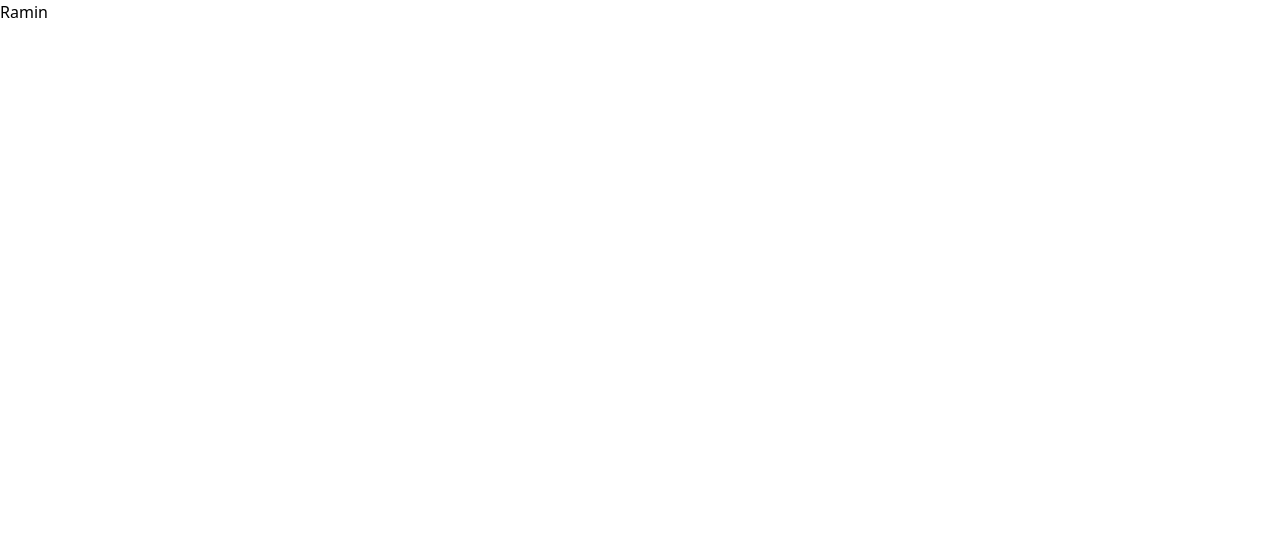
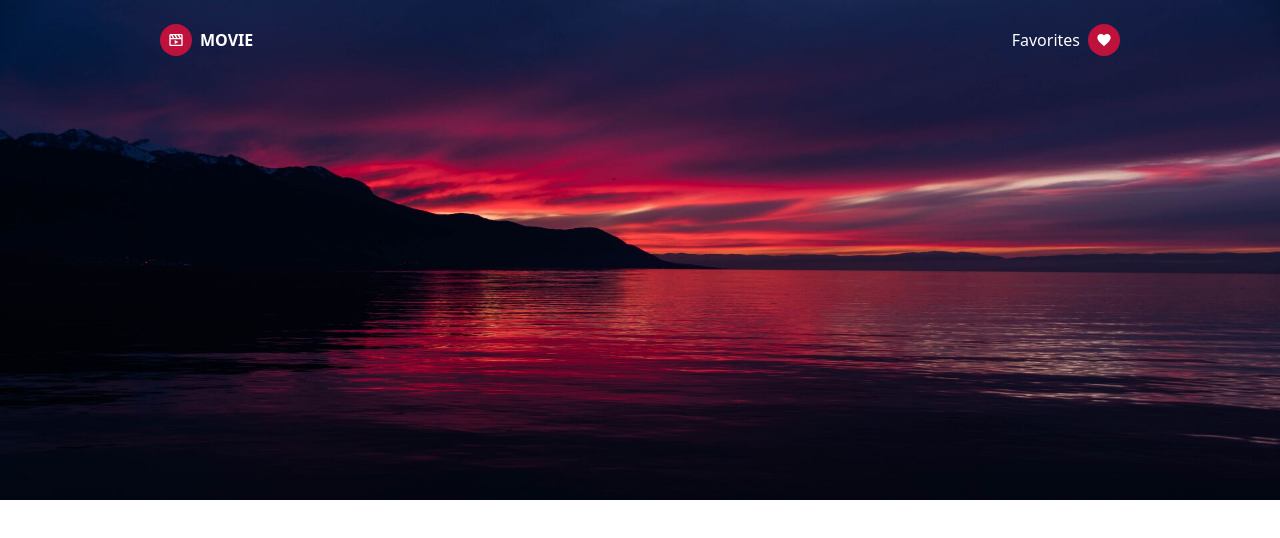
Before and after one commit to RaminMikayilov/simple-movie-app, a React (Vite) app: page / in a window 1280 px wide. Shown: the top 538 px of the page. Built offline with nearby package versions, Linux system fonts and the light colour scheme.

Commit message:
Add Navbar

```diff
--- a/package.json
+++ b/package.json
@@ -12,6 +12,7 @@
     "@reduxjs/toolkit": "^1.9.3",
     "react": "^18.2.0",
     "react-dom": "^18.2.0",
+    "react-icons": "^4.8.0",
     "react-redux": "^8.0.5"
   },
   "devDependencies": {
--- a/src/App.jsx
+++ b/src/App.jsx
@@ -1,10 +1,12 @@
 import React from "react";
-import { useSelector } from "react-redux";
+import Home from "./pages/Home";
 
 const App = () => {
-  const { name } = useSelector((state) => state.movie);
-
-  return <div>{name}</div>;
+  return (
+    <div className="bg-cBlue">
+      <Home />
+    </div>
+  );
 };
 
 export default App;
--- /dev/null
+++ b/src/components/Hero.jsx
@@ -0,0 +1,16 @@
+import React from "react";
+import Navbar from "./Navbar";
+import heroImage from "../assets/hero.jpg";
+
+const Hero = () => {
+  return (
+    <div className="h-[500px]">
+      <Navbar />
+      <div className="w-full h-full">
+        <img src={heroImage} alt="hero" className="w-full h-full" />
+      </div>
+    </div>
+  );
+};
+
+export default Hero;
--- /dev/null
+++ b/src/components/MovieList.jsx
@@ -0,0 +1,7 @@
+import React from "react";
+
+const MovieList = () => {
+  return <div>MovieList</div>;
+};
+
+export default MovieList;
--- /dev/null
+++ b/src/components/Navbar.jsx
@@ -0,0 +1,26 @@
+import React from "react";
+
+// icons
+import { BiMoviePlay } from "react-icons/bi";
+import { MdFavorite } from "react-icons/md";
+
+const Navbar = () => {
+  return (
+    <div className="flex justify-between p-6 px-40 bg-transparent text-white absolute w-full">
+      <div className="cursor-pointer font-bold flex items-center gap-2">
+        <span className="bg-cRose p-2 rounded-full">
+          <BiMoviePlay />
+        </span>
+        <span>MOVIE</span>
+      </div>
+      <div className="flex items-center gap-2 cursor-pointer">
+        <span>Favorites</span>
+        <span className="bg-cRose p-2 rounded-full">
+          <MdFavorite />
+        </span>
+      </div>
+    </div>
+  );
+};
+
+export default Navbar;
--- a/src/main.jsx
+++ b/src/main.jsx
@@ -7,9 +7,7 @@ import { store } from "./redux/store";
 import { Provider } from "react-redux";
 
 ReactDOM.createRoot(document.getElementById("root")).render(
-  <React.StrictMode>
-    <Provider store={store}>
-      <App />
-    </Provider>
-  </React.StrictMode>
+  <Provider store={store}>
+    <App />
+  </Provider>
 );
--- /dev/null
+++ b/src/pages/Home.jsx
@@ -0,0 +1,12 @@
+import React from "react";
+import Hero from "../components/Hero";
+
+const Home = () => {
+  return (
+    <>
+      <Hero />
+    </>
+  );
+};
+
+export default Home;
--- a/src/redux/reducers/movieSlice.js
+++ b/src/redux/reducers/movieSlice.js
@@ -1,7 +1,7 @@
 import { createSlice } from "@reduxjs/toolkit";
 
 const initialState = {
-  name: "Ramin",
+  data: [],
 };
 
 const movieSlice = createSlice({
--- a/tailwind.config.js
+++ b/tailwind.config.js
@@ -2,7 +2,13 @@
 export default {
   content: ["./index.html", "./src/**/*.{js,ts,jsx,tsx}"],
   theme: {
-    extend: {},
+    extend: {
+      colors: {
+        cRose: "#BE123C",
+        cBlue: '#001E3C',
+        cCard: '#132F4C',
+      },
+    },
   },
   plugins: [],
 };
```
Also changed, not shown: src/assets/hero.jpg (added), 1 other file (tests, documents, lock files or other folders).
